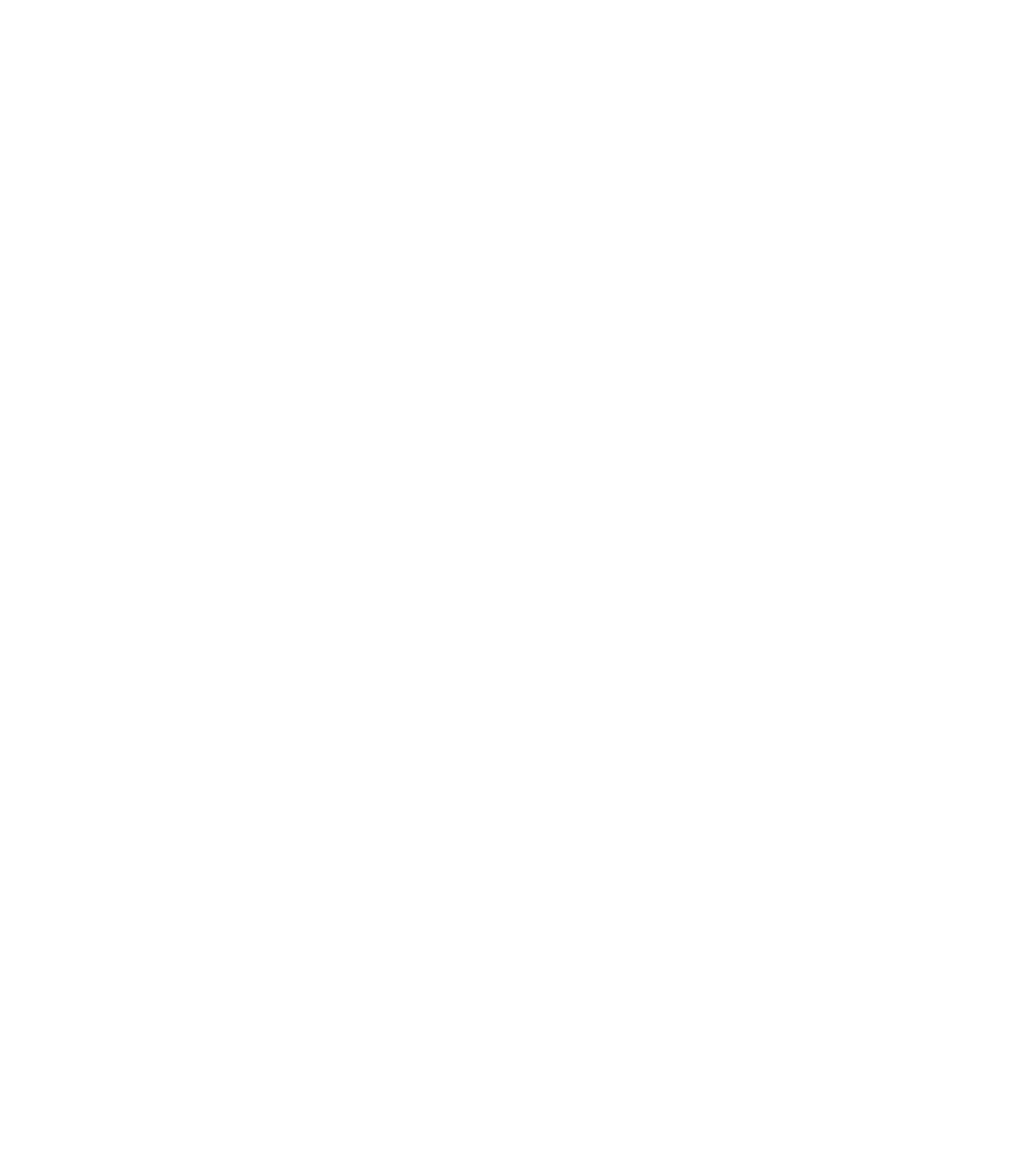
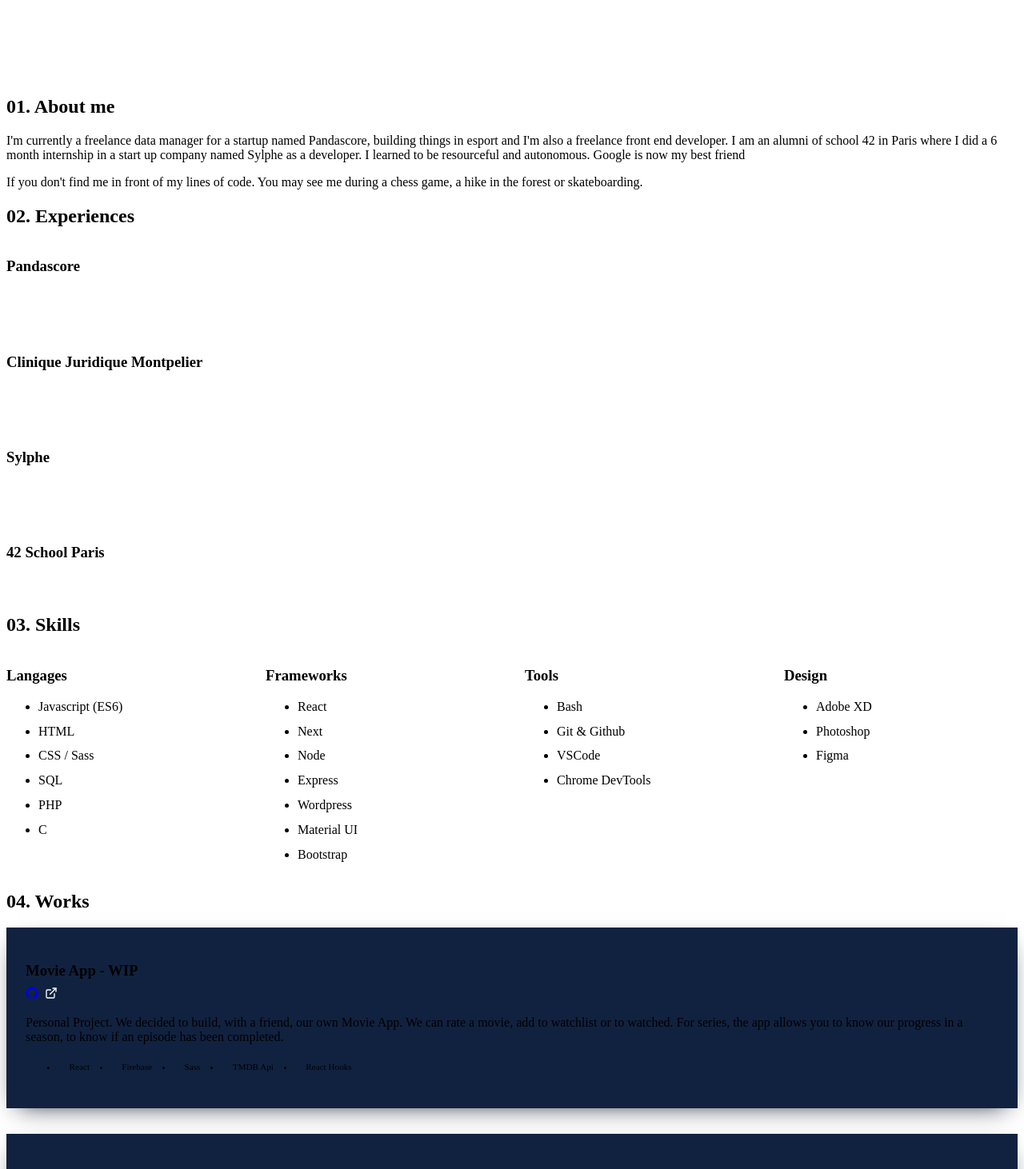
Before and after one commit to FlorianGazeau/portfolio, a Next.js app: page / in a window 1280 px wide. Shown: the part 800-2262 px from the top of the page at 80% size. Built offline with nearby package versions, Linux system fonts and the light colour scheme.

Commit message:
removed animation

```diff
--- a/components/About.js
+++ b/components/About.js
@@ -1,23 +1,17 @@
-import React, { useEffect} from 'react'
-import AOS from 'aos';
-import 'aos/dist/aos.css';
+import React from 'react'
 
 import styles from '../styles/About.module.css'
 
 export default function About() {
 
-  useEffect(() => {
-    AOS.init({ duration: 3000});
-  }, []);
-
   return (
-    <section id="section-about" className={styles.section} >
-      <div className="title" data-aos="fade-up">
+    <section id="section-about" className={styles.section}>
+      <div className="title">
         <h2><span>01.</span> About me</h2>
       </div>
       <div className="content">
-        <p data-aos="fade-up" data-aos-delay= "1000">I'm currently a freelance data manager for a startup named Pandascore, building things in esport and I'm also a freelance front end developer. I am an alumni of school 42 in Paris where I did a 6 month internship in a start up company named Sylphe as a developer. I learned to be resourceful and autonomous. Google is now my best friend </p>
-        <p data-aos="fade-up" data-aos-delay= "1600">If you don't find me in front of my lines of code. You may see me during a chess game, a hike in the forest or skateboarding.</p>
+        <p>I'm currently a freelance data manager for a startup named Pandascore, building things in esport and I'm also a freelance front end developer. I am an alumni of school 42 in Paris where I did a 6 month internship in a start up company named Sylphe as a developer. I learned to be resourceful and autonomous. Google is now my best friend </p>
+        <p>If you don't find me in front of my lines of code. You may see me during a chess game, a hike in the forest or skateboarding.</p>
       </div>
     </section>
   )
--- a/components/Experiences.js
+++ b/components/Experiences.js
@@ -1,6 +1,4 @@
-import React, {useEffect} from 'react'
-import AOS from 'aos';
-import 'aos/dist/aos.css';
+import React from 'react'
 
 import styles from '../styles/Experiences.module.css'
 
@@ -33,12 +31,8 @@
 
 export default function Experiences() {
 
-  useEffect(() => {
-    AOS.init({ duration: 2000});
-  }, []);
-
   const card = Jobs.map((job, i) =>
-    <div key={i} className={styles.card} data-aos="fade-up" data-aos-delay= "1000">
+    <div key={i} className={styles.card}>
       <div>
         <div className={styles.flex}>
           <h3>{job.title}</h3>
@@ -46,11 +40,11 @@
         </div>
         <h4 className={styles.post}>{job.post}</h4>
       </div>
-  </div>
+    </div>
   )
   return (
     <section id="section-experiences" className="section">
-      <div className="title" data-aos="fade-up">
+      <div className="title">
         <h2><span>02.</span> Experiences</h2>
       </div>
       <div className="content">
--- a/components/Layout.js
+++ b/components/Layout.js
@@ -1,6 +1,4 @@
 import React from 'react'
-
-
 
 export default function Layout({children}) {
   return (
--- a/components/Skills.js
+++ b/components/Skills.js
@@ -5,18 +5,14 @@
 
 export default function Skills() {
 
-  useEffect(() => {
-    AOS.init({ duration: 2000});
-  }, []);
-
   return (
     <section id="section-skills" className={styles.section}>
-      <div className="title" data-aos="fade-up">
+      <div className="title">
         <h2><span>03.</span> Skills</h2>
       </div>
       <div className="content">
         <div className={styles.content}>
-          <div className={styles.item} data-aos="fade-up" data-aos-delay= "500">
+          <div className={styles.item}>
             <h3 >Langages</h3>
             <ul >
               <li>Javascript (ES6)</li>
@@ -27,7 +23,7 @@
               <li>C</li>
             </ul>
           </div>
-          <div data-aos="fade-up" data-aos-delay= "1000">
+          <div>
             <h3 >Frameworks</h3>
             <ul>
               <li>React</li>
@@ -39,7 +35,7 @@
               <li>Bootstrap</li>
             </ul>
           </div>
-          <div data-aos="fade-up" data-aos-delay= "1500">
+          <div>
             <h3>Tools</h3>
             <ul>
               <li>Bash</li>
@@ -48,7 +44,7 @@
               <li>Chrome DevTools</li>
             </ul>
           </div>
-          <div data-aos="fade-up" data-aos-delay= "2000">
+          <div>
             <h3 >Design</h3>
             <ul >
               <li>Adobe XD</li>
--- a/components/Works.js
+++ b/components/Works.js
@@ -1,8 +1,7 @@
-import React, {useEffect} from 'react'
+import React from 'react'
 import { FaGithub } from 'react-icons/fa';
 import {FiExternalLink} from 'react-icons/fi'
-import AOS from 'aos';
-import 'aos/dist/aos.css';
+
 
 import styles from '../styles/Works.module.css'
 
@@ -59,12 +58,9 @@
 ]
 
 export default function Works() {
-  useEffect(() => {
-    AOS.init({ duration: 2000});
-  }, []);
 
   const card = Projects.map(project =>
-    <div key={project.id} className={styles.card} data-aos="fade-up" data-aos-delay= "500">
+    <div key={project.id} className={styles.card}>
       <div>
         <h3>{project.title}</h3>
         <div className={styles.icons}>
@@ -89,7 +85,7 @@
 
   return (
     <section id="section-works" className="section">
-      <div className="title" data-aos="fade-up">
+      <div className="title">
         <h2><span>04.</span> Works</h2>
       </div>
       <div className="content">
```
